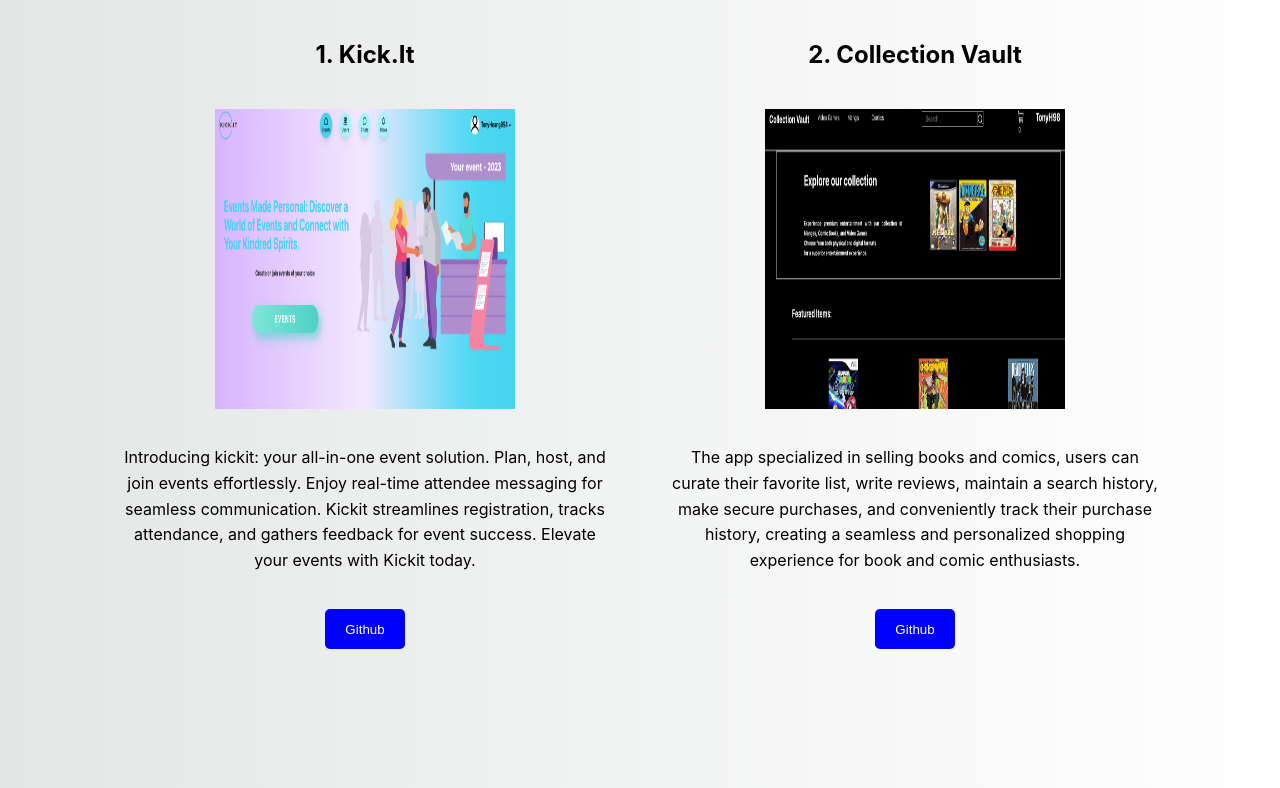
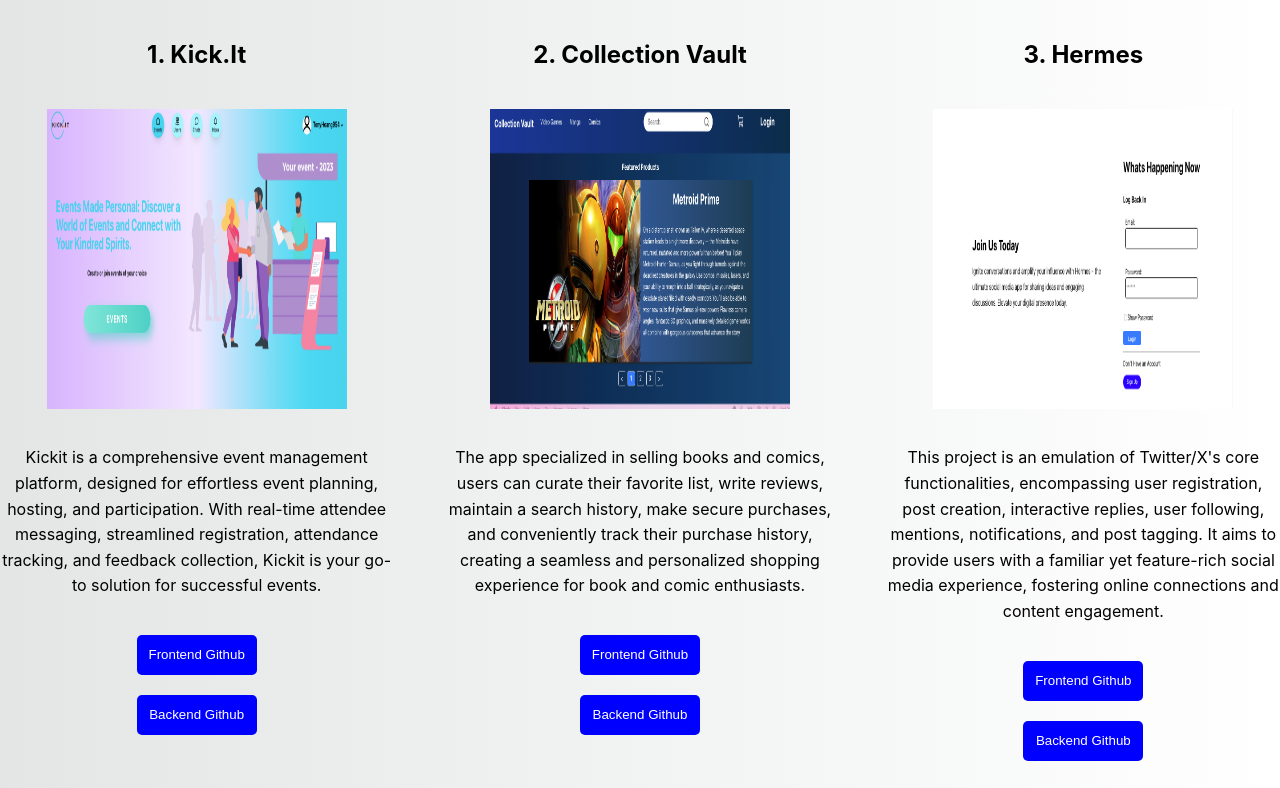
Before and after one commit to TonyH98/tony-portfolio, a React (Create React App) app: page / in a window 1280 px wide. Shown: the part 672-1460 px from the top of the page. Built offline with nearby package versions, Linux system fonts and the light colour scheme.

Commit message:
Another project was added to the app, Redux was added to skill section, and Kickit was given a different description

```diff
--- a/src/Components/Projects/Project.css
+++ b/src/Components/Projects/Project.css
@@ -9,7 +9,7 @@
   background-color: blue;
   color: white;
   border-radius: 5px;
-  width: 80px;
+  width: 120px;
   cursor: pointer;
 }
 .project p {
--- a/src/Components/Projects/Projects.js
+++ b/src/Components/Projects/Projects.js
@@ -20,14 +20,15 @@
         <img src="./kickit.png" alt="kickit" className="project-img"/>
         <div class="project-content">
         <p>
-            Introducing kickit: your all-in-one event solution.
-            Plan, host, and join events effortlessly. Enjoy real-time attendee messaging for
-            seamless communication. Kickit streamlines registration, tracks attendance,
-             and gathers feedback for event success. Elevate your events with Kickit today.
+        Kickit is a comprehensive event management platform, designed for effortless event planning, hosting, and participation. With real-time attendee messaging, streamlined registration, attendance tracking, and feedback collection, Kickit is your go-to solution for successful events.
         </p>
     </div>
     <a href="https://github.com/TonyH98/e-commerce-frontend" target="_blank">
-        <button className="button-link">Github</button>
+        <button className="button-link">Frontend Github</button>
+
+    </a>
+    <a href="https://github.com/TonyH98/capstone-project-backend" target="_blank">
+        <button className="button-link"> Backend Github</button>
 
     </a>
         </div>
@@ -44,11 +45,33 @@
         </p>
     </div>
     <a href="https://github.com/TonyH98/capstone-project-frontend" target="_blank">
-        <button className="button-link">Github</button>
+        <button className="button-link">Frontend Github</button>
+
+    </a>
+    <a href="https://github.com/TonyH98/e-commerce-backend" target="_blank">
+        <button className="button-link">Backend Github</button>
 
     </a>
 </div>
 
+<div className="project">
+
+<h2>3. Hermes</h2>
+<img src="./SocialMedia.png" alt="SocialMedia" className="project-img"/>
+<div class="project-content">
+<p>
+This project is an emulation of Twitter/X's core functionalities, encompassing user registration, post creation, interactive replies, user following, mentions, notifications, and post tagging. It aims to provide users with a familiar yet feature-rich social media experience, fostering online connections and content engagement.
+</p>
+</div>
+<a href="https://github.com/TonyH98/social-media-frontend" target="_blank">
+<button className="button-link">Frontend Github</button>
+
+</a>
+<a href="https://github.com/TonyH98/social-media-backend" target="_blank">
+<button className="button-link">Backend Github</button>
+
+</a>
+</div>
     </div>
 
     </div>
--- a/src/Components/Skill/Skill.js
+++ b/src/Components/Skill/Skill.js
@@ -16,6 +16,7 @@
 import {BsStripe} from "react-icons/bs"
 import {SiSocketdotio} from "react-icons/si"
 import {SiNpm} from "react-icons/si"
+import {TbBrandRedux} from "react-icons/tb"
 function Skill(){
 
 return(
@@ -68,7 +69,15 @@
       React
       </span>
     </div>
+    <div className="skill-icon">
 
+{<TbBrandRedux size={50}/>}
+<br/>
+<span style={{"fontWeight": "bold"}}>
+
+Redux
+</span>
+</div>
     </div>
 
     </div>
```
Also changed, not shown: public/SocialMedia.png (added), public/collectionVault.png.
